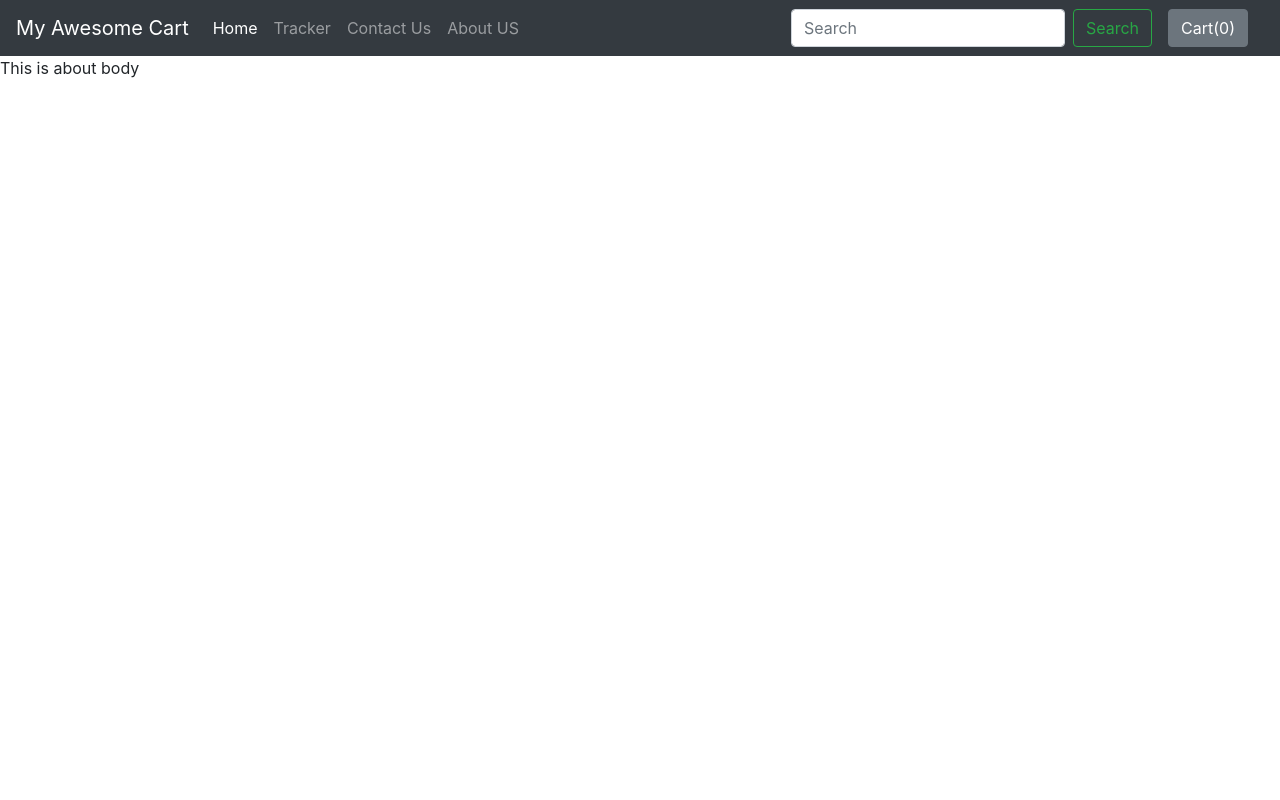
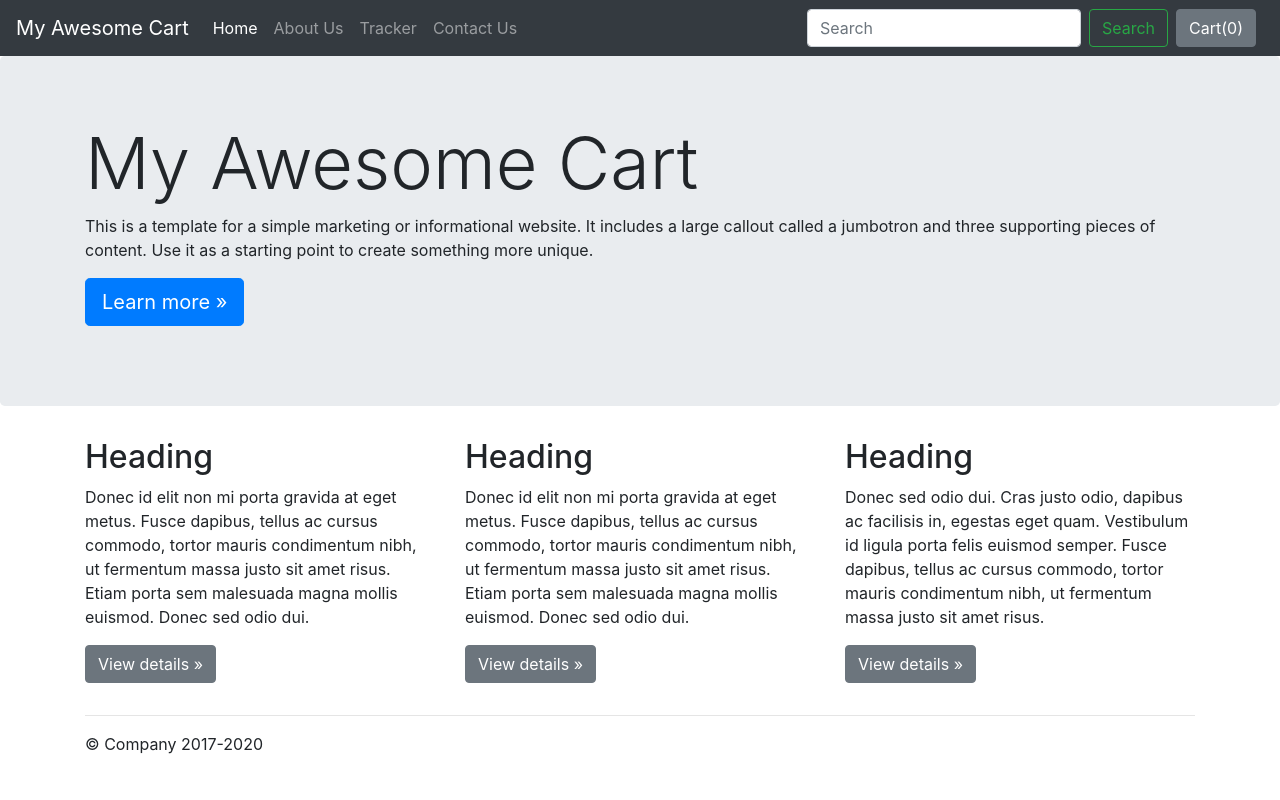
Before and after one commit to Bhubanghimire/e-commerce-and-blog, a Django app: page /shop/about/ in a window 1280 px wide. Run offline with Django 3.2, Linux system fonts and the light colour scheme; some libraries are stand-ins or nearby versions.

```diff
--- a/shop/templates/shop/about.html
+++ b/shop/templates/shop/about.html
@@ -2,4 +2,50 @@
 
 {% block title %} about {% endblock%}
 
-{% block body %} This is about body {% endblock %}
+{% block body %}
+<main role="main">
+
+    <!-- Main jumbotron for a primary marketing message or call to action -->
+    <div class="jumbotron">
+      <div class="container">
+        <h1 class="display-3">My Awesome Cart</h1>
+        <p>This is a template for a simple marketing or informational website. It includes a large callout called a jumbotron and three supporting pieces of content. Use it as a starting point to create something more unique.</p>
+        <p><a class="btn btn-primary btn-lg" href="#" role="button">Learn more &raquo;</a></p>
+      </div>
+    </div>
+
+    <div class="container">
+      <!-- Example row of columns -->
+      <div class="row">
+        <div class="col-md-4">
+          <h2>Heading</h2>
+          <p>Donec id elit non mi porta gravida at eget metus. Fusce dapibus, tellus ac cursus commodo, tortor mauris condimentum nibh, ut fermentum massa justo sit amet risus. Etiam porta sem malesuada magna mollis euismod. Donec sed odio dui. </p>
+          <p><a class="btn btn-secondary" href="#" role="button">View details &raquo;</a></p>
+        </div>
+        <div class="col-md-4">
+          <h2>Heading</h2>
+          <p>Donec id elit non mi porta gravida at eget metus. Fusce dapibus, tellus ac cursus commodo, tortor mauris condimentum nibh, ut fermentum massa justo sit amet risus. Etiam porta sem malesuada magna mollis euismod. Donec sed odio dui. </p>
+          <p><a class="btn btn-secondary" href="#" role="button">View details &raquo;</a></p>
+        </div>
+        <div class="col-md-4">
+          <h2>Heading</h2>
+          <p>Donec sed odio dui. Cras justo odio, dapibus ac facilisis in, egestas eget quam. Vestibulum id ligula porta felis euismod semper. Fusce dapibus, tellus ac cursus commodo, tortor mauris condimentum nibh, ut fermentum massa justo sit amet risus.</p>
+          <p><a class="btn btn-secondary" href="#" role="button">View details &raquo;</a></p>
+        </div>
+      </div>
+
+      <hr>
+
+    </div> <!-- /container -->
+
+  </main>
+
+  <footer class="container">
+    <p>&copy; Company 2017-2020</p>
+  </footer>
+  <script src="https://code.jquery.com/jquery-3.5.1.slim.min.js" integrity="sha384-DfXdz2htPH0lsSSs5nCTpuj/zy4C+OGpamoFVy38MVBnE+IbbVYUew+OrCXaRkfj" crossorigin="anonymous"></script>
+        <script>window.jQuery || document.write('<script src="/docs/4.5/assets/js/vendor/jquery.slim.min.js"><\/script>')</script><script src="/docs/4.5/dist/js/bootstrap.bundle.min.js" integrity="sha384-LtrjvnR4Twt/qOuYxE721u19sVFLVSA4hf/rRt6PrZTmiPltdZcI7q7PXQBYTKyf" crossorigin="anonymous"></script></body>
+  </html>
+
+
+{% endblock %}
--- a/shop/templates/shop/base.html
+++ b/shop/templates/shop/base.html
@@ -1,5 +1,4 @@
 <!doctype html>
-{% load static %}
 <html lang="en">
   <head>
     <!-- Required meta tags -->
@@ -8,18 +7,16 @@
 
     <!-- Bootstrap CSS -->
     <link rel="stylesheet" href="https://stackpath.bootstrapcdn.com/bootstrap/4.2.1/css/bootstrap.min.css" integrity="sha384-GJzZqFGwb1QTTN6wy59ffF1BuGJpLSa9DkKMp0DgiMDm4iYMj70gZWKYbI706tWS" crossorigin="anonymous">
+
+    <title>{% block title%} {% endblock %}</title>
      <style>
        {% block css %} {% endblock %}
   </style>
-
-    <title>{% block title %} {% endblock %}</title>
-
   </head>
-
   <body>
 
-    <nav class="navbar navbar-expand-lg sticky-top navbar-dark bg-dark">
-        <a class="navbar-brand" href="#">My Awesome Cart</a>
+    <nav class="navbar navbar-expand-lg navbar-dark bg-dark">
+  <a class="navbar-brand" href="/shop">My Awesome Cart</a>
   <button class="navbar-toggler" type="button" data-toggle="collapse" data-target="#navbarSupportedContent" aria-controls="navbarSupportedContent" aria-expanded="false" aria-label="Toggle navigation">
     <span class="navbar-toggler-icon"></span>
   </button>
@@ -27,19 +24,18 @@
   <div class="collapse navbar-collapse" id="navbarSupportedContent">
     <ul class="navbar-nav mr-auto">
       <li class="nav-item active">
-              <a class="nav-link" href="#">Home <span class="sr-only">(current)</span></a>
+        <a class="nav-link" href="/shop">Home <span class="sr-only">(current)</span></a>
+      </li>
+      <li class="nav-item">
+        <a class="nav-link" href="/shop/about">About Us</a>
       </li>
 
       <li class="nav-item">
-              <a class="nav-link" href="#">Tracker</a>
+        <a class="nav-link" href="/shop/tracker">Tracker</a>
       </li>
 
       <li class="nav-item">
-              <a class="nav-link" href="#">Contact Us</a>
-            </li>
-
-            <li class="nav-item">
-              <a class="nav-link" href="#">About US</a>
+        <a class="nav-link" href="/shop/contact">Contact Us</a>
       </li>
 
 
@@ -48,14 +44,14 @@
       <input class="form-control mr-sm-2" type="search" placeholder="Search" aria-label="Search">
       <button class="btn btn-outline-success my-2 my-sm-0" type="submit">Search</button>
     </form>
+    <button type="button" class="btn btn-secondary mx-2" id="popcart" data-container="body" data-toggle="popover" data-placement="bottom" data-html="true" data-content="Vivamus
+sagittis lacus vel augue laoreet rutrum faucibus.">
 
-          <button type="button" class="btn btn-secondary mx-3" data-bs-toggle="tooltip" data-bs-html="true" title="<em>Tooltip</em> <u>with</u> <b>HTML</b>">
+
   Cart(<span id="cart">0</span>)
 </button>
-
   </div>
 </nav>
-
   {% block body %} {% endblock %}
 
     <!-- Optional JavaScript -->
@@ -63,17 +59,6 @@
     <script src="https://code.jquery.com/jquery-3.3.1.slim.min.js" integrity="sha384-q8i/X+965DzO0rT7abK41JStQIAqVgRVzpbzo5smXKp4YfRvH+8abtTE1Pi6jizo" crossorigin="anonymous"></script>
     <script src="https://cdnjs.cloudflare.com/ajax/libs/popper.js/1.14.6/umd/popper.min.js" integrity="sha384-wHAiFfRlMFy6i5SRaxvfOCifBUQy1xHdJ/yoi7FRNXMRBu5WHdZYu1hA6ZOblgut" crossorigin="anonymous"></script>
     <script src="https://stackpath.bootstrapcdn.com/bootstrap/4.2.1/js/bootstrap.min.js" integrity="sha384-B0UglyR+jN6CkvvICOB2joaf5I4l3gm9GU6Hc1og6Ls7i6U/mkkaduKaBhlAXv9k" crossorigin="anonymous"></script>
-      <!-- Optional JavaScript -->
-      <!-- jQuery first, then Popper.js, then Bootstrap JS -->
-      <script src="https://code.jquery.com/jquery-3.3.1.slim.min.js"
-        integrity="sha384-q8i/X+965DzO0rT7abK41JStQIAqVgRVzpbzo5smXKp4YfRvH+8abtTE1Pi6jizo"
-        crossorigin="anonymous"></script>
-      <script src="https://cdnjs.cloudflare.com/ajax/libs/popper.js/1.14.6/umd/popper.min.js"
-        integrity="sha384-wHAiFfRlMFy6i5SRaxvfOCifBUQy1xHdJ/yoi7FRNXMRBu5WHdZYu1hA6ZOblgut"
-        crossorigin="anonymous"></script>
-      <script src="https://stackpath.bootstrapcdn.com/bootstrap/4.2.1/js/bootstrap.min.js"
-        integrity="sha384-B0UglyR+jN6CkvvICOB2joaf5I4l3gm9GU6Hc1og6Ls7i6U/mkkaduKaBhlAXv9k"
-        crossorigin="anonymous"></script>
-{% block js %} {% endblock%}
+    {% block js %} {% endblock %}
   </body>
 </html>
--- a/shop/templates/shop/checkout.html
+++ b/shop/templates/shop/checkout.html
@@ -1 +1,5 @@
-checkout page
+{% extends 'shop/base.html' %}
+
+{% block title %} checkout{% endblock%}
+
+{% block body %} This is checkout body {% endblock %}
--- a/shop/templates/shop/home.html
+++ b/shop/templates/shop/home.html
@@ -70,8 +70,9 @@
             <img src='/media/{{i.image}}' class="card-img-top" alt="...">
             <div class="card-body">
               <h5 class="card-title">{{i.product_name}}</h5>
-              <p class="card-text">{{i.desc}}</p>
+              <p class="card-text">{{i.desc|slice:"0:53"}}... <a href="{% url 'quickview' i.Product_id %}">more</a></p>
               <button id="pr{{i.id}}" class="btn btn-primary cart">Add To Cart</button>
+              <a href="{% url 'quickview' i.Product_id %}"><button id="pr{{i.id}}" class="btn btn-primary cart">Quickview</button></a>
             </div>
           </div>
         </div>
@@ -124,5 +125,7 @@ console.log(cart);
 localStorage.setItem('cart', JSON.stringify(cart));
 document.getElementById('cart').innerHTML = Object.keys(cart).length;
 });
+$('#popcart').popover();
+document.getElementById("popcart").setAttribute('data-content', '<h5>Cart for your items in my shopping cart</h5>');
 </script>
 {% endblock %}
--- a/shop/templates/shop/search.html
+++ b/shop/templates/shop/search.html
@@ -1 +1,5 @@
-search here
+{% extends 'shop/base.html' %}
+
+{% block title %} search {% endblock%}
+
+{% block body %} This is search {% endblock %}
--- a/shop/templates/shop/tracker.html
+++ b/shop/templates/shop/tracker.html
@@ -1 +1,5 @@
-tracker page
+{% extends 'shop/base.html' %}
+
+{% block title %} tracker {% endblock%}
+
+{% block body %} This is tracker body {% endblock %}
--- a/shop/urls.py
+++ b/shop/urls.py
@@ -7,5 +7,6 @@ urlpatterns =[
     path("contact/", contact, name="contactshop"),
     path("tracker/", tracker, name="tracker"),
     path("search/", search, name="searchshop"),
+    path("productview/<int:id>",quickview,name="quickview"),
     path("checkout/", checkout, name="checkout"),
 ]
--- a/shop/views.py
+++ b/shop/views.py
@@ -33,5 +33,11 @@ def search(request):
 def checkout(request):
     return render(request,"shop/checkout.html")
 
+def quickview(request, id):
+    prods = Product.objects.get(Product_id=id)
+    print(prods)
+    param = {"prods":prods}
+    return render(request,'shop/detail.html',param)
+
 def productview(request):
     return render(request,"shop/viewproduct.html")
```
Also changed, not shown: shop/templates/shop/contact.html (+69 -1 lines), shop/templates/shop/detail.html (added, +60 -0 lines), db.sqlite3 (added), media/shop/image/test.jpg (added), media/shop/image/test_7x1mSAg.jpg (added), media/shop/image/test_ml2lSFD.jpg (added), shop/migrations/0001_initial.py (added), shop/migrations/__init__.py (added). Lines whose indentation alone changed are shown as unchanged.
